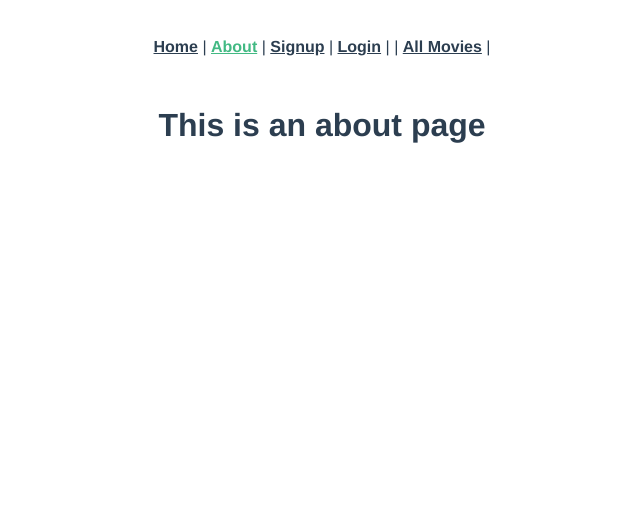
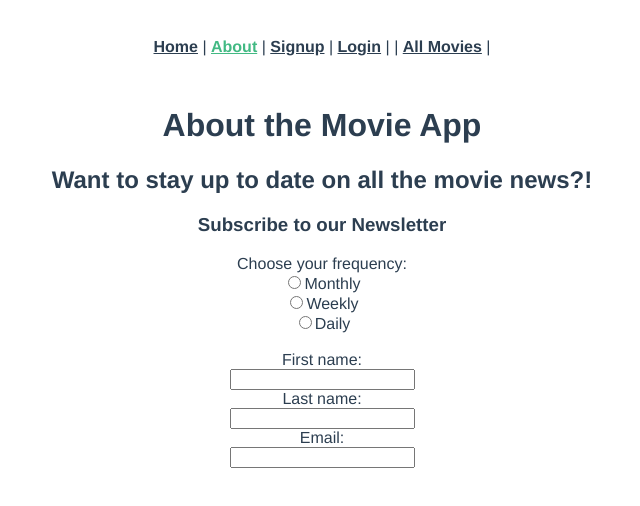
Before and after one commit to megscherz/movie-vue-frontend, a Vue app: page /about in a window 1280 px wide. Shown: the top 506 px of the page, without its empty margins (318-958 px from the left). Built offline with nearby package versions, Linux system fonts and the light colour scheme.

Commit message:
adds html code to about page

```diff
--- a/src/views/About.vue
+++ b/src/views/About.vue
@@ -1,5 +1,34 @@
 <template>
   <div class="about">
-    <h1>This is an about page</h1>
+    <h1>About the Movie App</h1>
+    <h2>Want to stay up to date on all the movie news?!</h2>
+    <h3>Subscribe to our Newsletter</h3>
+    <form method="GET" action="/movies">
+      <form>
+        <label for="choice">Choose your frequency:</label>
+        <br />
+        <input type="radio" id="choice" name="choice" value="monthly" />
+        <label for="choice">Monthly</label>
+        <br />
+        <input type="radio" id="choice" name="choice" value="weekly" />
+        <label for="weekly">Weekly</label>
+        <br />
+        <input type="radio" id="choice" name="choice" value="daily" />
+        <label for="daily">Daily</label>
+        <br />
+        <br />
+        <label for="fname">First name:</label>
+        <br />
+        <input type="text" id="fname" name="fname" />
+        <br />
+        <label for="lname">Last name:</label>
+        <br />
+        <input type="text" id="lname" name="lname" />
+        <br />
+        <label for="email">Email:</label>
+        <br />
+        <input type="email" id="email" name="email" />
+      </form>
+    </form>
   </div>
 </template>
```
